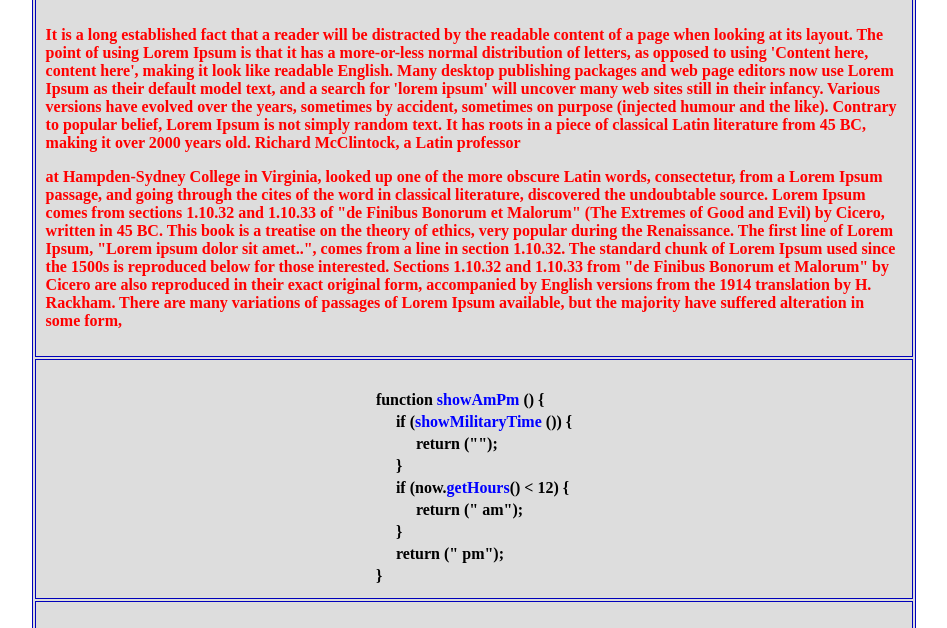
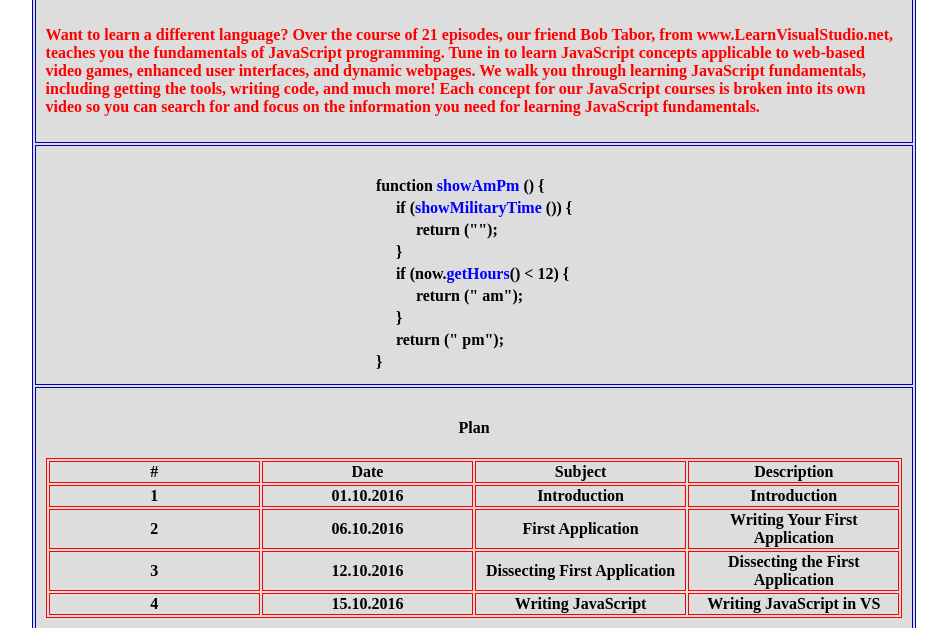
Before and after one commit to AlexFridman/IT_DDP, a plain HTML site: page lab 2/index.html in a window 1280 px wide. Shown: the part 116-744 px from the top of the page, without its empty margins (166-1113 px from the left). Drawn offline with Linux system fonts and the light colour scheme.

Commit message:
Change task2 webpage content

```diff
--- a/lab 2/index.html
+++ b/lab 2/index.html
@@ -20,42 +20,12 @@
         <th colspan="4">
             <p align=left>
                 <font color="RED">
-                    It is a long established fact that a reader will be distracted by the readable content of a page
-                    when
-                    looking at its layout. The point of using Lorem Ipsum is that it has a more-or-less normal
-                    distribution
-                    of letters, as opposed to using 'Content here,
-                    content here', making it look like readable English. Many desktop publishing packages and web page
-                    editors now use Lorem Ipsum as their default model text, and a search for 'lorem ipsum' will uncover
-                    many web sites still in their infancy.
-                    Various versions have evolved over the years, sometimes by accident, sometimes on purpose (injected
-                    humour and the like). Contrary to popular belief, Lorem Ipsum is not simply random text. It has
-                    roots in
-                    a piece of classical Latin literature
-                    from 45 BC, making it over 2000 years old. Richard McClintock, a Latin professor
-                </font>
-            </p>
-            <p align=left>
-                <font color="RED">
-                    at Hampden-Sydney College in Virginia, looked up one of the more obscure Latin words, consectetur,
-                    from
-                    a Lorem Ipsum passage, and going through the cites of the word in classical literature, discovered
-                    the
-                    undoubtable source. Lorem Ipsum comes
-                    from sections 1.10.32 and 1.10.33 of "de Finibus Bonorum et Malorum" (The Extremes of Good and Evil)
-                    by
-                    Cicero, written in 45 BC. This book is a treatise on the theory of ethics, very popular during the
-                    Renaissance. The first line of Lorem
-                    Ipsum, "Lorem ipsum dolor sit amet..", comes from a line in section 1.10.32. The standard chunk of
-                    Lorem
-                    Ipsum used since the 1500s is reproduced below for those interested. Sections 1.10.32 and 1.10.33
-                    from
-                    "de Finibus Bonorum et Malorum"
-                    by Cicero are also reproduced in their exact original form, accompanied by English versions from the
-                    1914 translation by H. Rackham. There are many variations of passages of Lorem Ipsum available, but
-                    the
-                    majority have suffered alteration
-                    in some form,
+                    Want to learn a different language? Over the course of 21 episodes, our friend Bob Tabor,
+                    from www.LearnVisualStudio.net, teaches you the fundamentals of JavaScript programming.
+                    Tune in to learn JavaScript concepts applicable to web-based video games, enhanced user interfaces,
+                    and dynamic webpages. We walk you through learning JavaScript fundamentals, including getting the tools,
+                    writing code, and much more! Each concept for our JavaScript courses is broken into its own video so you can
+                    search for and focus on the information you need for learning JavaScript fundamentals.
                 </font>
             </p>
         </th>
@@ -137,20 +107,20 @@
                 <tr>
                     <td>2</td>
                     <td>06.10.2016</td>
-                    <td>Data types in JS</td>
-                    <td>Data types in JS</td>
+                    <td>First Application</td>
+                    <td>Writing Your First Application</td>
                 </tr>
                 <tr>
-                    <td>2</td>
-                    <td>06.10.2016</td>
-                    <td>Data types in JS</td>
-                    <td>Data types in JS</td>
+                    <td>3</td>
+                    <td>12.10.2016</td>
+                    <td>Dissecting First Application</td>
+                    <td>Dissecting the First Application</td>
                 </tr>
                 <tr>
-                    <td>2</td>
-                    <td>06.10.2016</td>
-                    <td>Data types in JS</td>
-                    <td>Data types in JS</td>
+                    <td>4</td>
+                    <td>15.10.2016</td>
+                    <td>Writing JavaScript</td>
+                    <td>Writing JavaScript in VS</td>
                 </tr>
             </table>
         </th>
```
Also changed, not shown: lab 2/index_old.html (+17 -36 lines).
